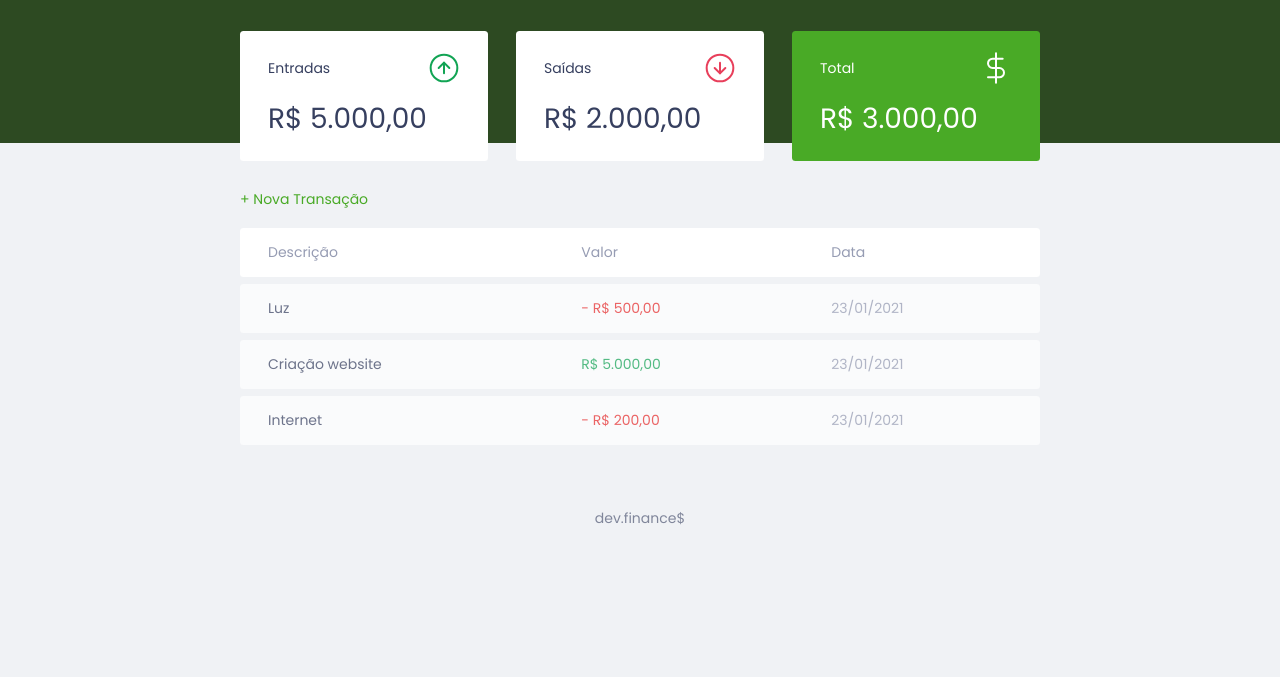
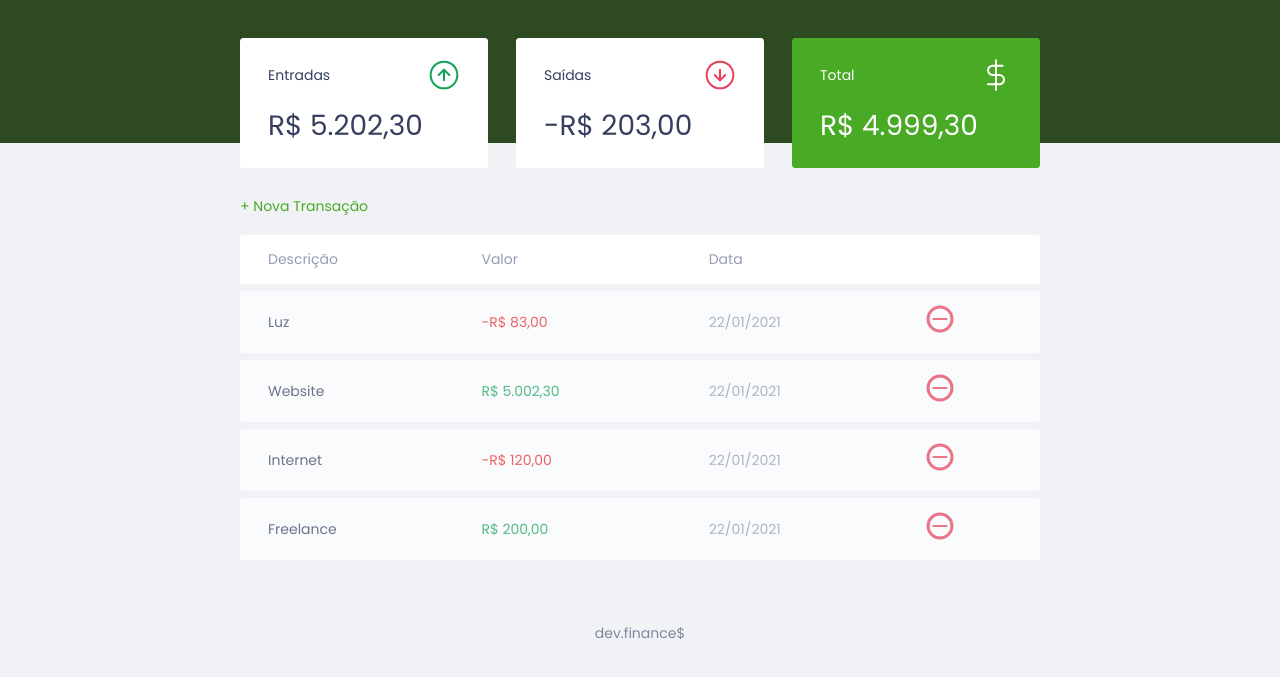
Before and after one commit to LuigiSampaio/Finances, a plain HTML site: page index.html in a window 1280 px wide. Shown: the part 55-732 px from the top of the page. Drawn offline with Linux system fonts and the light colour scheme.

Commit message:
feat(Page principal) adding  Javascript in the cards incomes, expensesand total)

```diff
--- a/index.html
+++ b/index.html
@@ -27,7 +27,7 @@
                     <span>Entradas</span>
                     <img src="./assets/income.svg" alt="Imagem de Entradas">
                 </h3>
-                <p>R$ 5.000,00</p>
+                <p id="incomeDisplay">R$ 5.000,00</p>
             </div>
 
             <div class="card">
@@ -35,7 +35,7 @@
                     <span>Saídas</span>
                     <img src="./assets/expense.svg" alt="Imagem de Saídas">
                 </h3>
-                <p>R$ 2.000,00</p>
+                <p id="expenseDisplay">R$ 2.000,00</p>
             </div>
 
             <div class="card total">
@@ -43,7 +43,7 @@
                     <span>Total</span>
                     <img src="./assets/total.svg" alt="Imagem de Total">
                 </h3>
-                <p>R$ 3.000,00</p>
+                <p id="totalDisplay">R$ 3.000,00</p>
             </div>
         </section>
 
@@ -58,26 +58,10 @@
                         <th>Descrição</th>
                         <th>Valor</th>
                         <th>Data</th>
+                        <th></th>
                     </tr>
                 </thead>
                 <tbody>
-                    <tr>
-                        <td class="description">Luz</td>
-                        <td class="expense">- R$ 500,00</td>
-                        <td class="date">23/01/2021</td>
-                    </tr>
-
-                    <tr>
-                        <td class="description">Criação website</td>
-                        <td class="income">R$ 5.000,00</td>
-                        <td class="date">23/01/2021</td>
-                    </tr>
-
-                    <tr>
-                        <td class="description">Internet</td>
-                        <td class="expense">- R$ 200,00</td>
-                        <td class="date">23/01/2021</td>
-                    </tr>
                 </tbody>
             </table>
         </section>
@@ -100,8 +84,6 @@
                         <small>Use o sinal - (Negativo) para despesas e , (Vírgula) para casas decimais.</small>
                     </div>
 
-
-
                     <div class="input-group">
                         <label class="sr-only" for="date">Data</label>
                         <input type="date" id="date" name="date" />
@@ -121,22 +103,7 @@
         <p>dev.finance$</p>
     </footer>
 
-    <script>
-        const Modal = {
-            open() {
-                document
-                    .querySelector('.modal-overlay')
-                    .classList
-                    .add('active');
-            },
-            close() {
-                document
-                .querySelector('.modal-overlay')
-                .classList
-                .remove('active');
-            }
-        }
-    </script>
+    <script src="./scripts.js"></script>
 </body>
 
 </html>
--- /dev/null
+++ b/scripts.js
@@ -0,0 +1,129 @@
+const Modal = {
+    open() {
+        document
+            .querySelector('.modal-overlay')
+            .classList
+            .add('active');
+    },
+    close() {
+        document
+            .querySelector('.modal-overlay')
+            .classList
+            .remove('active');
+    }
+}
+
+const transactions = [
+    {
+        id: 1,
+        description: 'Luz',
+        amount: -8300,
+        date: '22/01/2021'
+    },
+    {
+        id: 2,
+        description: 'Website',
+        amount: 500230,
+        date: '22/01/2021'
+    },
+    {
+        id: 3,
+        description: 'Internet',
+        amount: -12000,
+        date: '22/01/2021'
+    },
+    {
+        id: 4,
+        description: 'Freelance',
+        amount: 20000,
+        date: '22/01/2021'
+    },
+]
+
+const Transaction = {
+    incomes() {
+        let income = 0;
+        transactions.forEach(transaction => {
+            if( transaction.amount > 0) {
+                income += transaction.amount;
+            }
+        })
+        return income;
+    },
+    expenses() {
+        let expense = 0;
+        transactions.forEach(transaction => {
+            if( transaction.amount < 0) {
+                expense += transaction.amount;
+            }
+        })
+        return expense;
+    },
+    total() {
+        //entrada - saidas
+        return Transaction.incomes() + Transaction.expenses()
+    }
+}
+
+const DOM = {
+    transactionsContainer: document.querySelector('#data-table tbody'),
+
+    addTransaction(transaction, index) {
+        const tr = document.createElement('tr')
+        tr.innerHTML = DOM.innerHTMLTransaction(transaction)
+
+        DOM.transactionsContainer.appendChild(tr)
+    },
+    innerHTMLTransaction(transaction) {
+        const CSSclass = transaction.amount > 0 ? 'income' : 'expense'
+
+        const amount = Utils.formatCurrency(transaction.amount)
+
+        const html = `
+        <tr>
+            <td class="description">${transaction.description}</td>
+            <td class="${CSSclass}">${amount}</td>
+            <td class="date">${transaction.date}</td>
+            <td>
+            <img src="./assets/minus.svg" alt="Remover Transação">
+            </td>
+        </tr>
+        `
+        return html
+    },
+
+    updateBalance() {
+        document
+            .getElementById('incomeDisplay')
+            .innerHTML = Utils.formatCurrency(Transaction.incomes())
+        document
+            .getElementById('expenseDisplay')
+            .innerHTML = Utils.formatCurrency(Transaction.expenses())
+        document
+            .getElementById('totalDisplay')
+            .innerHTML = Utils.formatCurrency(Transaction.total())
+    }
+}
+
+const Utils = {
+    formatCurrency(value) {
+        const signal = Number(value) < 0 ? "-" : ""
+
+        value = String(value).replace(/\D/g, "")
+
+        value = Number(value) / 100
+
+        value = value.toLocaleString("pt-BR", {
+            style: 'currency',
+            currency: 'BRL'
+        })
+
+        return signal + value
+    }
+}
+
+transactions.forEach(function(transaction) {
+    DOM.addTransaction(transaction)
+})
+
+DOM.updateBalance()
--- a/styles.css
+++ b/styles.css
@@ -112,7 +112,7 @@ header {
 
 /* Balance ========================= */
 #balance {
-    margin-top: -8rem;
+    margin-top: -7.5rem;
 }
 
 #balance h2 {
```
